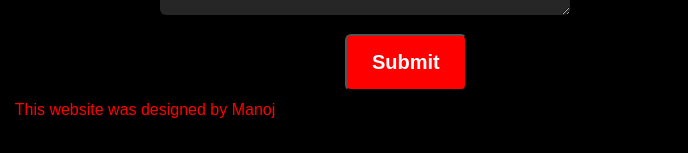
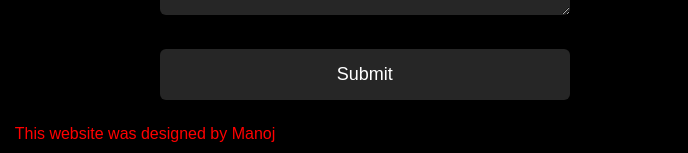
Before and after one commit to manoj292k/Portfolio, a plain HTML site: page index.html in a window 1280 px wide. Shown: the part 2384-2537 px from the top of the page, 495-1183 px from the left. Before the commit the page ends 2513 px from the top, so only its background shows below. Drawn offline with nearby package versions, Linux system fonts and the light colour scheme.

Commit message:
Update index.html

```diff
--- a/index.html
+++ b/index.html
@@ -126,7 +126,7 @@
                     <input type="text" placeholder=" Name" name="Name">
                     <input type="email" placeholder=" E-mailid" name="Email" id="">
                     <textarea placeholder="Your Message" name="Message" id="com" cols="30" rows="10"> </textarea>
-                    <button type="submit" id="submit"  onclick="number()"> Submit </button>
+                    <input type="submit" id="submit" placeholder="Submit"  onclick="number()">
                 </form>
             </div>
         </div>
```
